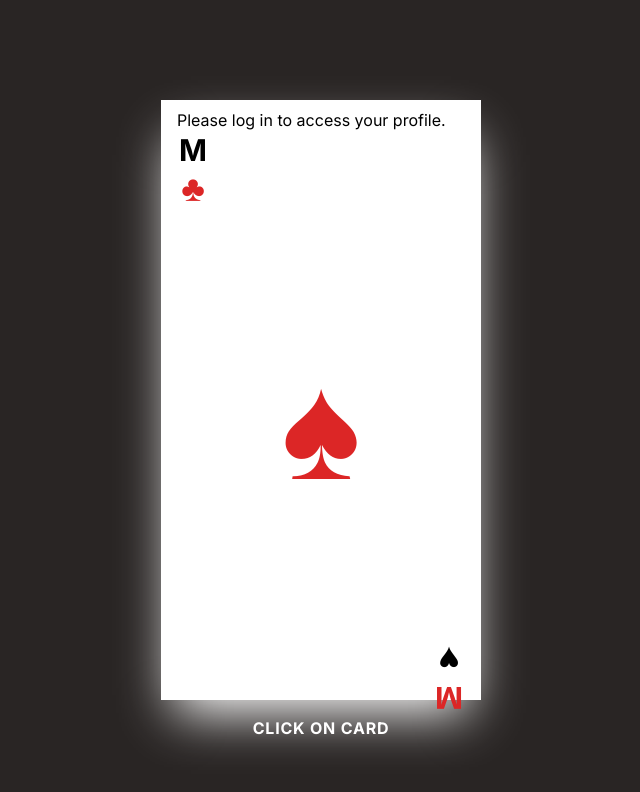
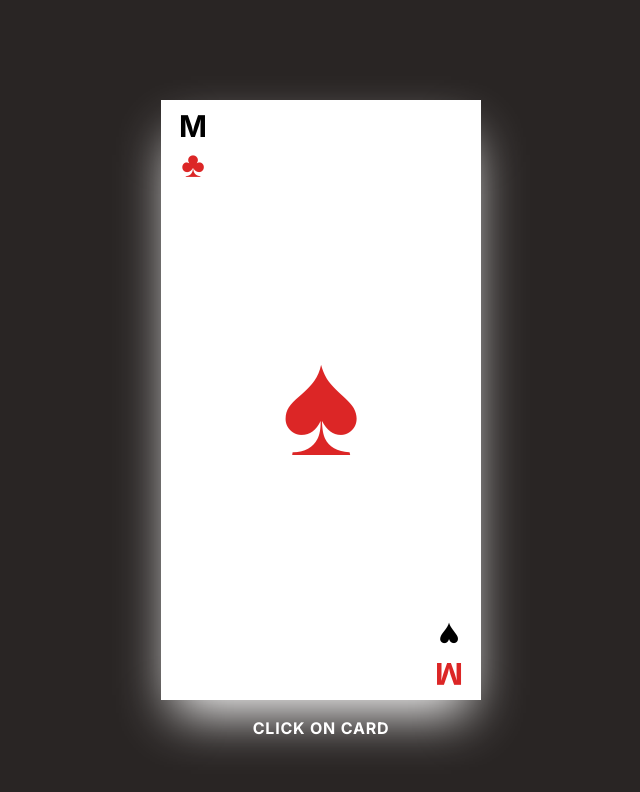
Before and after one commit to ayowayne123/mafia, a Next.js app: page / in a window 1280 px wide. Shown: the top 792 px of the page, without its empty margins (319-959 px from the left). Built offline with nearby package versions, Linux system fonts and the light colour scheme.

Commit message:
fixed M padding on card

```diff
--- a/src/app/page.js
+++ b/src/app/page.js
@@ -87,14 +87,6 @@ export default function Home() {
         onClick={handleCardClick}
         className="h-[500px] lg:h-[600px] z-20 w-64 lg:w-80 bg-white text-black px-4 py-2 shadow-white shadow-2xl cursor-pointer relative "
       >
-        {user ? (
-          <div className="bg-white text-black">
-            <h2>Welcome, {user.username}</h2>
-            {/* Render user-specific content */}
-          </div>
-        ) : (
-          <p>Please log in to access your profile.</p>
-        )}
         <div className="h-full w-full justify-between flex-col flex ">
           <div className="text-3xl flex flex-col items-center w-8 ">
             <span className="font-bold">M</span>
```
